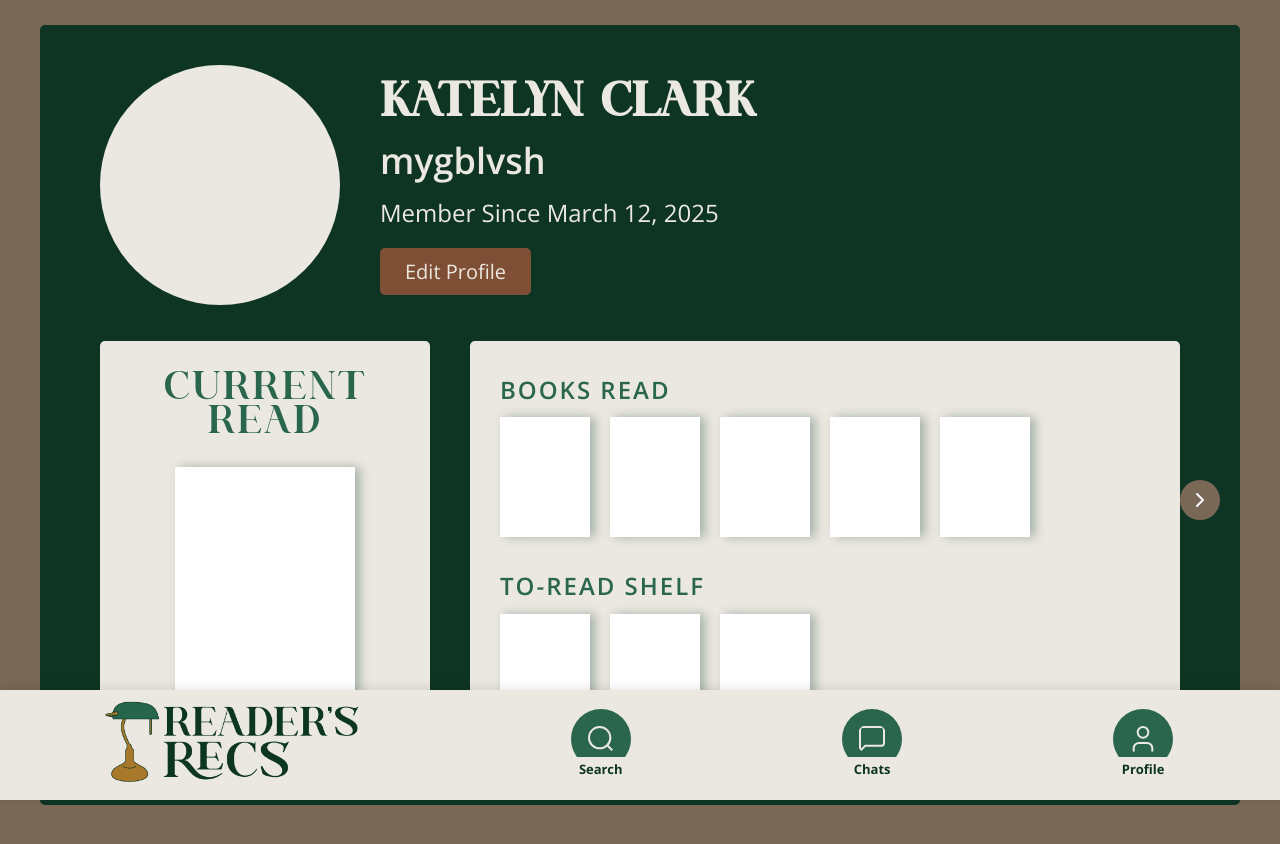
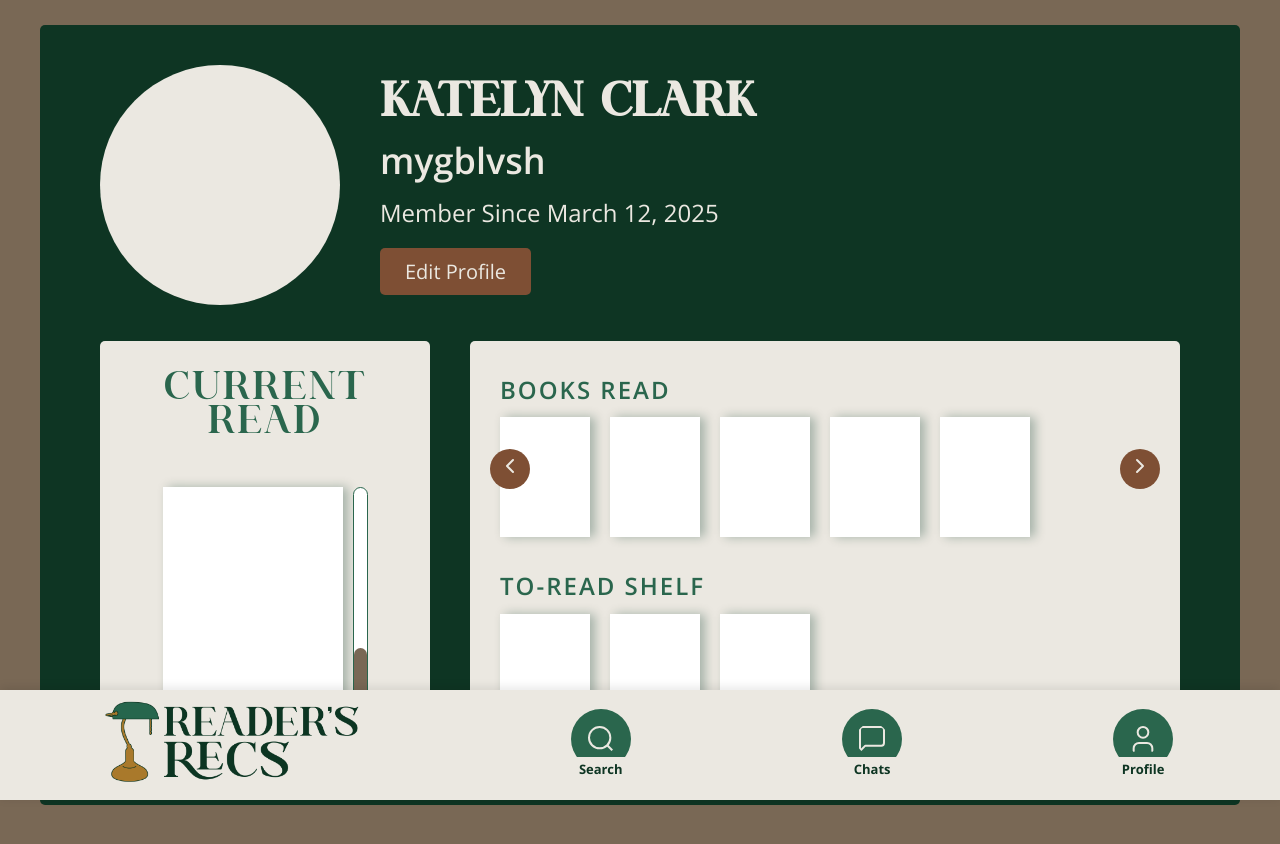
Before and after one commit to tamu-csce-capstone-2025-spring-hammond/Readers-Recs, a React (Create React App) app in the folder frontend/: page /profile in a window 1280 px wide. Shown: the top 844 px of the page. Built offline with nearby package versions, Linux system fonts and the light colour scheme.

Commit message:
profile page styling finished

```diff
--- a/frontend/src/pages/profile.jsx
+++ b/frontend/src/pages/profile.jsx
@@ -1,5 +1,6 @@
 import React from 'react';
 import { ChevronRight } from 'lucide-react';
+import { ChevronLeft } from 'lucide-react';
 import '../style/style.css';
 import Navbar from '../components/navbar';
 
@@ -14,6 +15,13 @@ const Profile = () => {
     progress: 30,
     booksRead: Array(5).fill(null),
     toReadShelf: Array(3).fill(null)
+  };
+  const scrollBooks = (id, direction) => {
+    const container = document.getElementById(id);
+    if (container) {
+      const scrollAmount = 250;
+      container.scrollBy({ left: direction * scrollAmount, behavior: "smooth" });
+    }
   };
 
   return (
@@ -46,10 +54,13 @@ const Profile = () => {
                   {user.booksRead.map((_, index) => (
                     <div key={`read-${index}`} className="book-cover-profile"></div>
                   ))}
-                  <div className="more-link">
-                    <ChevronRight size={24} />
-                  </div>
                 </div>
+                <button className="scroll-button left" onClick={() => scrollBooks("books-read", -1)}>
+                  <ChevronLeft size={24} />
+                </button>
+                <button className="scroll-button right" onClick={() => scrollBooks("books-read", 1)}>
+                  <ChevronRight size={24} />
+                </button>
               </div>
               <div className="to-read-section">
                 <h2 className="section-title shelves">To-Read Shelf</h2>
--- a/frontend/src/style/sass/_profile.scss
+++ b/frontend/src/style/sass/_profile.scss
@@ -82,6 +82,30 @@
     padding: 30px;
     border-radius: 5px;
   }
+  .current-book {
+    display: flex;
+    align-items: center;
+    gap: 10px;
+    flex-direction: row;
+  }
+  .progress-bar {
+    width: 15px;
+    height: 230px;
+    background-color: white;
+    border: 1px solid $-green;
+    border-radius: 8px;
+    overflow: hidden;
+    position: relative;
+    margin-bottom: 50px;
+
+    .progress-indicator {
+      width: 100%;
+      background-color: $-brown;
+      position: absolute;
+      bottom: 0;
+      border-radius: 8px;
+    }
+  }
   .profile-bottom-right {
     flex: 1;
     background-color: $-tan;
@@ -91,8 +115,49 @@
     .books-grid {
       display: flex;
       gap: 20px;
+      // OVERFLOW NOT WORKING AS EXPECTED
+      // overflow-x: auto;
+      // padding: 10px 0;
+      // max-width: 100%;
+      // white-space: nowrap;
+      // position: relative;
+      // -ms-overflow-style: none;
+      // scrollbar-width: none;
+      // overflow: hidden;
     }
   }
+}
+
+.bookshelf-section {
+  position: relative;
+}
+.books-grid::-webkit-scrollbar {
+  display: none;
+}
+.scroll-button {
+  background: $-rust-brown;
+  color: $-tan;
+  font-family: 'Open Sans', sans-serif;
+  font-size: 20px;
+  font-weight: 400;
+  border-radius: 50%;
+  width: 40px;
+  height: 40px;
+  border: none;
+  cursor: pointer;
+  position: absolute;
+  top: 50%;
+  transform: translateY(-50%);
+  z-index: 10;
+  &:hover, &:focus {
+    background: $-rust-brown-hover;
+  }
+}
+.scroll-button.left {
+  left: -10px;
+}
+.scroll-button.right {
+  right: -10px;
 }
 
 .book-cover-profile {
--- a/frontend/src/style/style.css
+++ b/frontend/src/style/style.css
@@ -171,6 +171,29 @@ h3 {
   padding: 30px;
   border-radius: 5px;
 }
+.profile-bottom .current-book {
+  display: flex;
+  align-items: center;
+  gap: 10px;
+  flex-direction: row;
+}
+.profile-bottom .progress-bar {
+  width: 15px;
+  height: 230px;
+  background-color: white;
+  border: 1px solid #2A664D;
+  border-radius: 8px;
+  overflow: hidden;
+  position: relative;
+  margin-bottom: 50px;
+}
+.profile-bottom .progress-bar .progress-indicator {
+  width: 100%;
+  background-color: #796855;
+  position: absolute;
+  bottom: 0;
+  border-radius: 8px;
+}
 .profile-bottom .profile-bottom-right {
   flex: 1;
   background-color: #EBE8E1;
@@ -181,6 +204,42 @@ h3 {
 .profile-bottom .profile-bottom-right .books-grid {
   display: flex;
   gap: 20px;
+}
+
+.bookshelf-section {
+  position: relative;
+}
+
+.books-grid::-webkit-scrollbar {
+  display: none;
+}
+
+.scroll-button {
+  background: #7e4f34;
+  color: #EBE8E1;
+  font-family: "Open Sans", sans-serif;
+  font-size: 20px;
+  font-weight: 400;
+  border-radius: 50%;
+  width: 40px;
+  height: 40px;
+  border: none;
+  cursor: pointer;
+  position: absolute;
+  top: 50%;
+  transform: translateY(-50%);
+  z-index: 10;
+}
+.scroll-button:hover, .scroll-button:focus {
+  background: #582f17;
+}
+
+.scroll-button.left {
+  left: -10px;
+}
+
+.scroll-button.right {
+  right: -10px;
 }
 
 .book-cover-profile {
```
Also changed, not shown: 1 other file (tests, documents, lock files or other folders).
